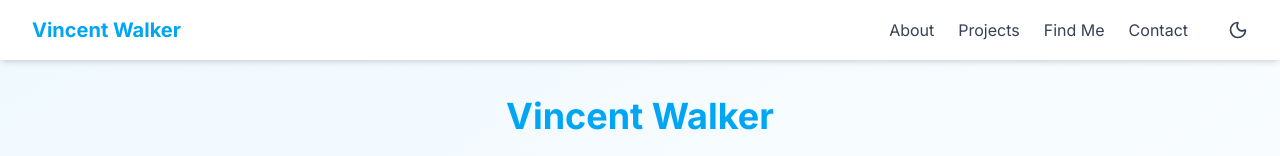
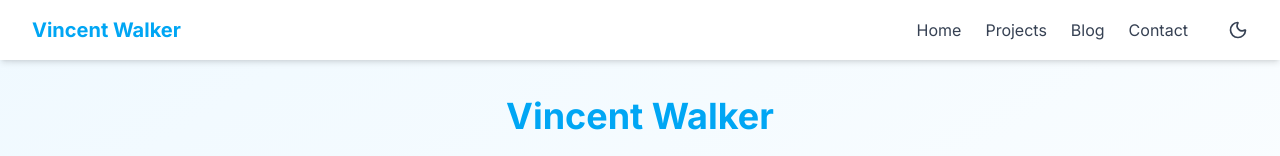
Before and after one commit to basicallycommits/basicallywebsite, a Next.js app: page / in a window 1280 px wide. Shown: the top 156 px of the page. Built offline with nearby package versions, Linux system fonts and the light colour scheme.

Commit message:
update navbar to reflect routes

```diff
--- a/src/app/components/Navbar.tsx
+++ b/src/app/components/Navbar.tsx
@@ -32,9 +32,9 @@ const Navbar = () => {
 
         {/* Desktop Links */}
         <div className="hidden md:flex space-x-6 items-center">
-          <a href="#about">About</a>
-          <a href="#projects">Projects</a>
-          <a href="#find-me">Find Me</a>
+          <a href="/">Home</a>
+          <a href="/projects">Projects</a>
+          <a href="/blog">Blog</a>
           <a href="#contact">Contact</a>
           <button onClick={toggleTheme} className="ml-4">
             {isDark ? (
@@ -54,13 +54,13 @@ const Navbar = () => {
       {/* Mobile Menu */}
       {isOpen && (
         <div className="md:hidden px-4 pb-4 space-y-2">
-          <a href="#about" className="block py-2 ">
-            About
+          <a href="/" className="block py-2 ">
+            Home
           </a>
-          <a href="#projects" className="block py-2 ">
+          <a href="/projects" className="block py-2 ">
             Projects
           </a>
-          <a href="#find-me" className="block py-2 ">
+          <a href="/blog" className="block py-2 ">
             Find Me
           </a>
           <a href="#contact" className="block py-2 ">
```
